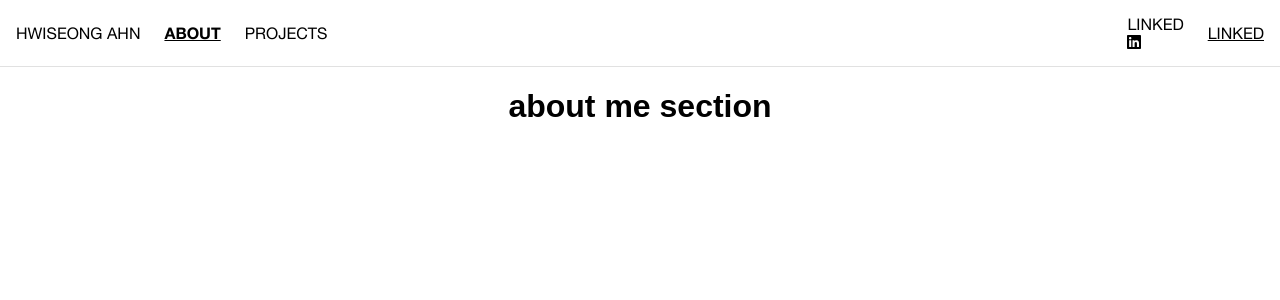
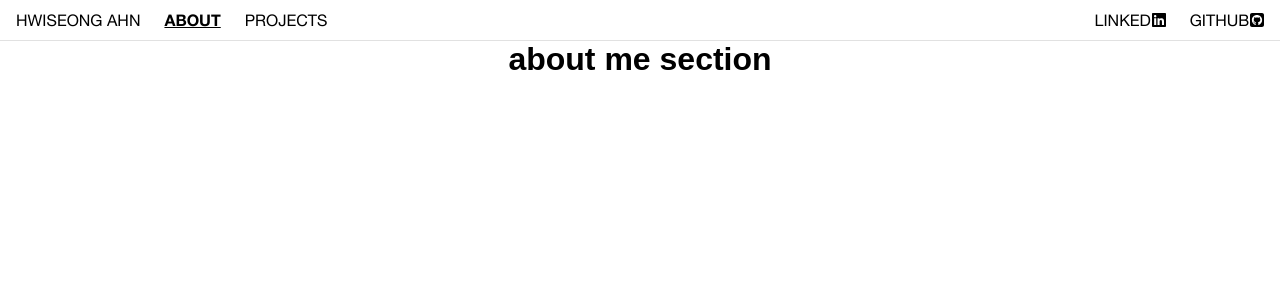
Before and after one commit to hwiseongahn/hwiseong-website-react, a React (Create React App) app: page /About in a window 1280 px wide. Shown: the top 300 px of the page. Built offline with nearby package versions, Linux system fonts and the light colour scheme; a web font is replaced by a local one.

Commit message:
added responsive design to hero

```diff
--- a/src/App.js
+++ b/src/App.js
@@ -9,7 +9,7 @@ import "./App.scss";
 function Home() {
         return (
             <>
-                <div className="Hero">
+                <div className="hero">
                     <Hero/>
                 </div>
             </>
--- a/src/App.scss
+++ b/src/App.scss
@@ -4,6 +4,14 @@ body {
     padding: 0;
     overflow-x: hidden;
     font-family: Arial, sans-serif;
+}
+
+.hero {
+    height: 100%;
+    display: flex;
+    flex-direction: column;
+    justify-content: center;
+    align-content: center;
 }
 
 html,
--- a/src/components/Hero.js
+++ b/src/components/Hero.js
@@ -1,7 +1,24 @@
-import React from 'react';
+import React, {useState, useEffect} from 'react';
 import newYorkNight from "../assets/newyorkplease.png";
 import "../scss/hero.scss";
 function Hero() {
+
+    const [windowHeight, setWindowHeight] = useState(window.innerHeight);
+
+    useEffect(() => {
+        const handleResize = () => {
+            const height = window.innerHeight;
+            setWindowHeight(height);
+
+            document.documentElement.style.setProperty('--window-height', `${height}px`);
+        };
+
+        window.addEventListener('resize', handleResize);
+        handleResize();
+
+        return () => window.removeEventListener('resize', handleResize);
+    }, []);
+
   return (
     <div className='container'>
         <img src={newYorkNight} alt="New York Skyline during the night"/>
--- a/src/components/Navbar.js
+++ b/src/components/Navbar.js
@@ -8,7 +8,7 @@ import "../scss/navbar.scss";
 const Navbar = () => {
 
     const ScreenWidthCheck = () => {
-        const [isDesktop, setDesktop] = useState(window.innerWidth > 650);
+        const [isDesktop, setDesktop] = useState(window.innerWidth >= 650);
 
         const updateMedia = () => {
             setDesktop(window.innerWidth >= 650);
@@ -29,7 +29,6 @@ const Navbar = () => {
             </>
         );
     };
-
     return <ScreenWidthCheck />;
 };
 
@@ -51,26 +50,74 @@ const NavbarDesktop = () => {
                 </div>
                 <div className="navbar-right">
                     <CustomLink to="https://www.linkedin.com/in/hwiseongahn/">
-                        LINKED
+                        <motion.p
+                            className="linked-text"
+                            variants={slideUpAnimation}
+                            initial="initial"
+                            whileInView="animate"
+                            transition={{
+                                delay:0.5,
+                            }}
+                            viewport={{
+                                once: true,
+                            }}
+                        >
+                            LINKED
+                        </motion.p>
                         <motion.div
-                            animate={{
-                                scale: [1, 2, 2, 1, 1],
-                                rotate: [0, 0, 270, 270, 0],
-                                borderRadius: ["20%", "20%", "50%", "50%", "20%"],
-                              }}>
+                            initial={{ scale: 0, rotate: 180}}
+                            animate={{ rotate: 0, scale: 1 }}
+                            transition={{
+                                delay: 1,
+                                type: "spring",
+                                stiffness: 260,
+                                damping: 20
+                            }}>
                                 <FontAwesomeIcon className="icon" icon={faLinkedin} />
                         </motion.div>
                     </CustomLink>
-                    <p className="link">
-                        <a href="https://www.linkedin.com/in/hwiseongahn/">
-                            LINKED
-
-                        </a>
-                    </p>
+                    <CustomLink to="https://github.com/hwiseongahn">
+                        <motion.p
+                            className="github-text"
+                            variants={slideUpAnimation}
+                            initial="initial"
+                            whileInView="animate"
+                            transition={{
+                                delay:0.5,
+                            }}
+                            viewport={{
+                                once: true,
+                            }}>
+                            GITHUB
+                        </motion.p>
+                        <motion.div
+                            initial={{ scale: 0, rotate: 180}}
+                            animate={{ rotate: 0, scale: 1 }}
+                            transition={{
+                                delay: 1,
+                                type: "spring",
+                                stiffness: 260,
+                                damping: 20
+                            }}>
+                                <FontAwesomeIcon className="icon" icon={faSquareGithub} />
+                        </motion.div>
+                    </CustomLink>
                 </div>
         </nav>
     );
 };
+
+const slideUpAnimation = {
+    initial: {
+        opacity: 0,
+        y: 50,
+    },
+    animate: {
+        opacity: 1,
+        y: 0,
+    }
+}
+
 
 function CustomLink({ to, children, ...props }) {
     const resolvedPath = useResolvedPath(to)
--- a/src/index.css
+++ b/src/index.css
@@ -1,6 +1,5 @@
 body {
   margin: 0;
-  min-width: 100vw;
   font-family: -apple-system, BlinkMacSystemFont, 'Segoe UI', 'Roboto', 'Oxygen',
     'Ubuntu', 'Cantarell', 'Fira Sans', 'Droid Sans', 'Helvetica Neue',
     sans-serif;
--- a/src/scss/hero.scss
+++ b/src/scss/hero.scss
@@ -1,10 +1,12 @@
 img {
-    height: auto;
-    width: 32rem;
-    padding-top: 1rem;
+    height: 90%;
+    width: auto;
+    align-self: center;
 }
 
 .container {
     display: flex;
     justify-content: space-around;
+    height: calc((var(--window-height) - 41px));
+    margin: 0;
 }
--- a/src/scss/navbar.scss
+++ b/src/scss/navbar.scss
@@ -11,6 +11,10 @@
 @media only screen and (min-width: 650px) {
 
     body {
+        margin: 0;
+    }
+
+    * {
         margin: 0;
     }
 
@@ -30,7 +34,7 @@
             font-family: helvetica-bold;
             color: black;
             text-decoration: underline;
-            padding-bottom: 0.05rem;
+            padding-bottom: 0.1rem;
         }
 
         .navbar-left {
@@ -55,11 +59,9 @@
     .link, .logo {
         color:black;
         text-decoration: none;
-        a {
-            color: black;
-            display: flex;
-            flex-direction: row;
-        }
+        display: flex;
+        flex-direction: row;
+        gap: 0.05rem;
     }
 
     .icon {
```
